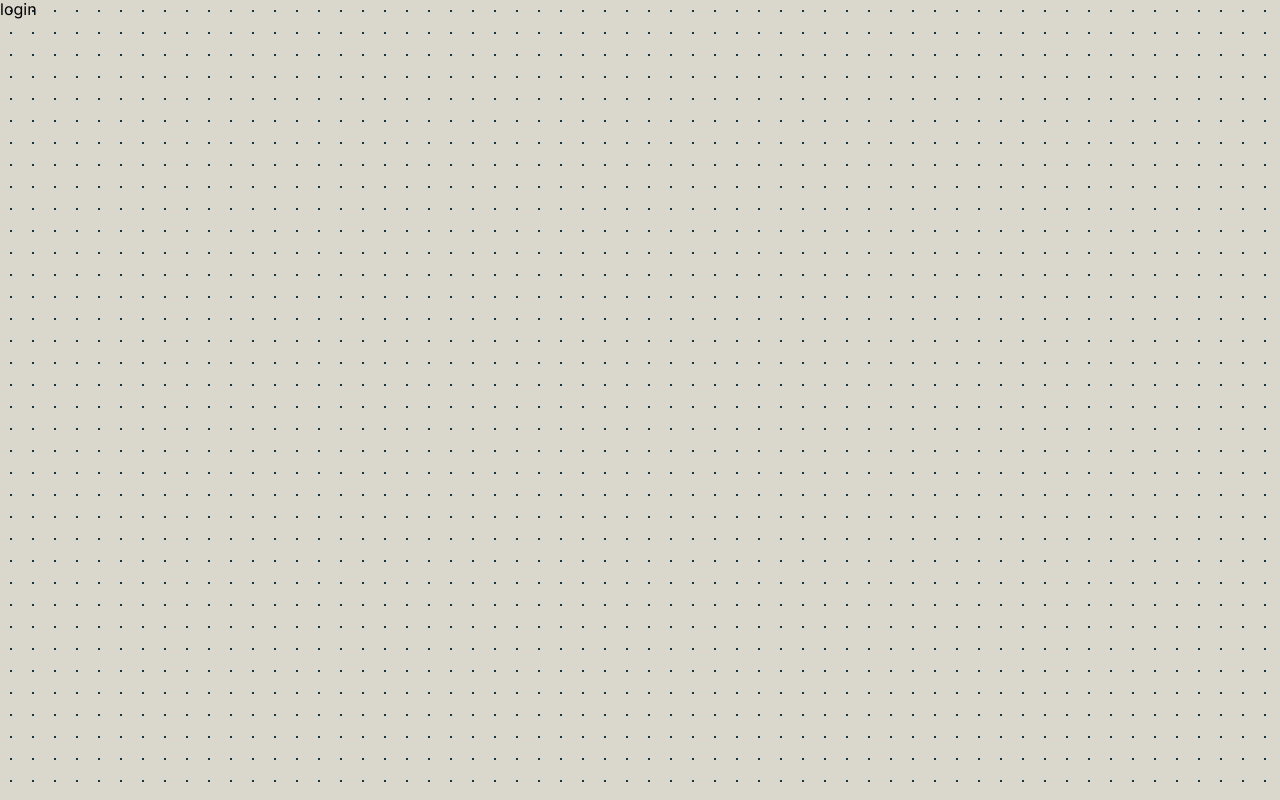
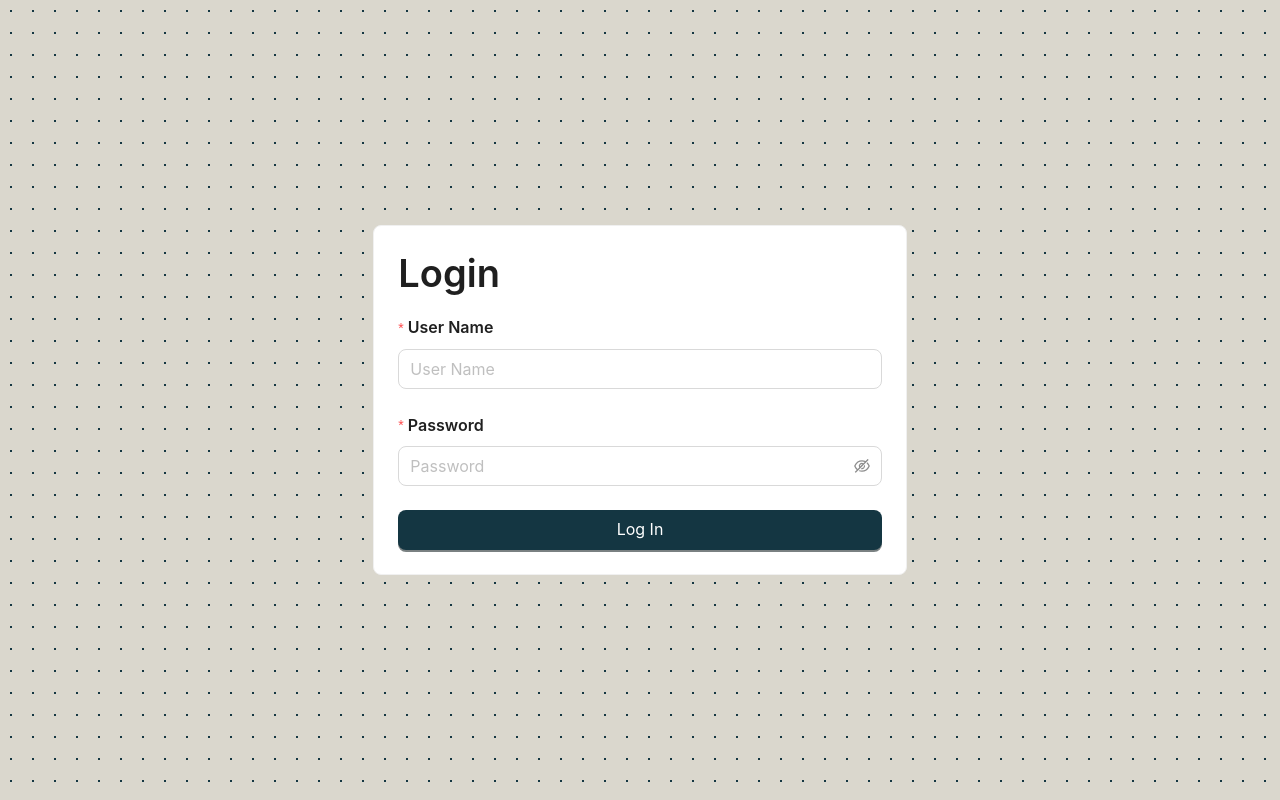
Before and after one commit to 5aad/evform, a Next.js app: page /login in a window 1280 px wide. Built offline with nearby package versions, Linux system fonts and the light colour scheme.

Commit message:
login UI done

```diff
--- a/src/app/globals.css
+++ b/src/app/globals.css
@@ -22,8 +22,6 @@ a {
     color-scheme: dark;
   }
 } */
-
-
 
 /* @media (prefers-color-scheme: dark) {
   html {
@@ -116,7 +114,13 @@ svg {
 /* .ant-table-cell {
   width: 200px !important;
 } */
-
+:where(.css-dev-only-do-not-override-10pttjx).ant-menu-light
+  .ant-menu-item-selected,
+:where(.css-dev-only-do-not-override-10pttjx).ant-menu-light
+  > .ant-menu
+  .ant-menu-item-selected {
+  background-color: #7a818291 !important;
+}
 .seachInput > .ant-input {
   background-color: #f0f2f5 !important;
   color: #212135 !important;
--- a/src/app/login/page.js
+++ b/src/app/login/page.js
@@ -1,9 +1,81 @@
-import React from 'react'
+"use client";
+import { Button, Card, Flex, Form, Typography, Col, Row, Input } from "antd";
+import React from "react";
 
 const Page = () => {
+  const [form] = Form.useForm();
+
+  const onSubmit = (data) => {
+    console.log(data);
+  };
   return (
-    <div>login</div>
-  )
-}
+    <Flex
+      justify="center"
+      align="center"
+      style={{ width: "100%", height: "100%" }}
+    >
+      <Col xs={22} sm={22} md={14} lg={10} xl={10} xxl={10}>
+        <Card>
+          <Typography.Title>Login</Typography.Title>
+          <Form
+            form={form}
+            name="control-ref"
+            layout="vertical"
+            onFinish={onSubmit}
+            autoComplete="off"
+          >
+            <Row justify="space-between">
+              <Col xs={24} sm={24} md={24} lg={24} xl={24} xxl={24}>
+                <Form.Item
+                  name="username"
+                  rules={[
+                    {
+                      required: true,
+                      message: "this field is mendatory!",
+                    },
+                  ]}
+                  label={
+                    <Typography.Text strong style={{ fontSize: 16 }}>
+                      User Name
+                    </Typography.Text>
+                  }
+                >
+                  <Input size="large" placeholder="User Name" />
+                </Form.Item>
+              </Col>
+              <Col xs={24} sm={24} md={24} lg={24} xl={24} xxl={24}>
+                <Form.Item
+                  name="password"
+                  rules={[
+                    {
+                      required: true,
+                      message: "this field is mendatory!",
+                    },
+                  ]}
+                  label={
+                    <Typography.Text strong style={{ fontSize: 16 }}>
+                      Password
+                    </Typography.Text>
+                  }
+                >
+                  <Input.Password size="large" placeholder="Password" />
+                </Form.Item>
+              </Col>
+            </Row>
 
-export default Page
+            <Button
+              htmlType="submit"
+              type="primary"
+              size="large"
+              style={{ width: "100%" }}
+            >
+              Log In
+            </Button>
+          </Form>
+        </Card>
+      </Col>
+    </Flex>
+  );
+};
+
+export default Page;
```
Also changed, not shown: src/app/admin/forms/page.js (+31 -6 lines), src/app/admin/layout.js (+1 -11 lines).
